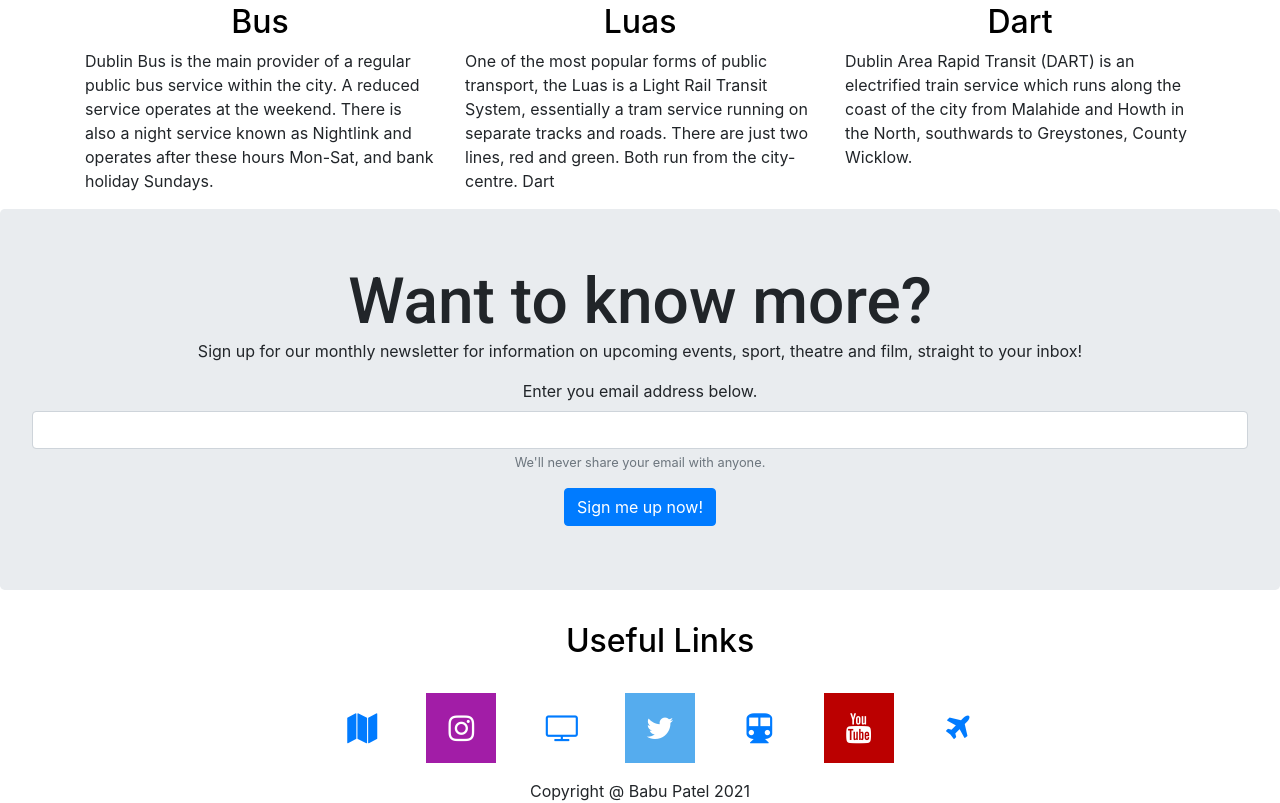
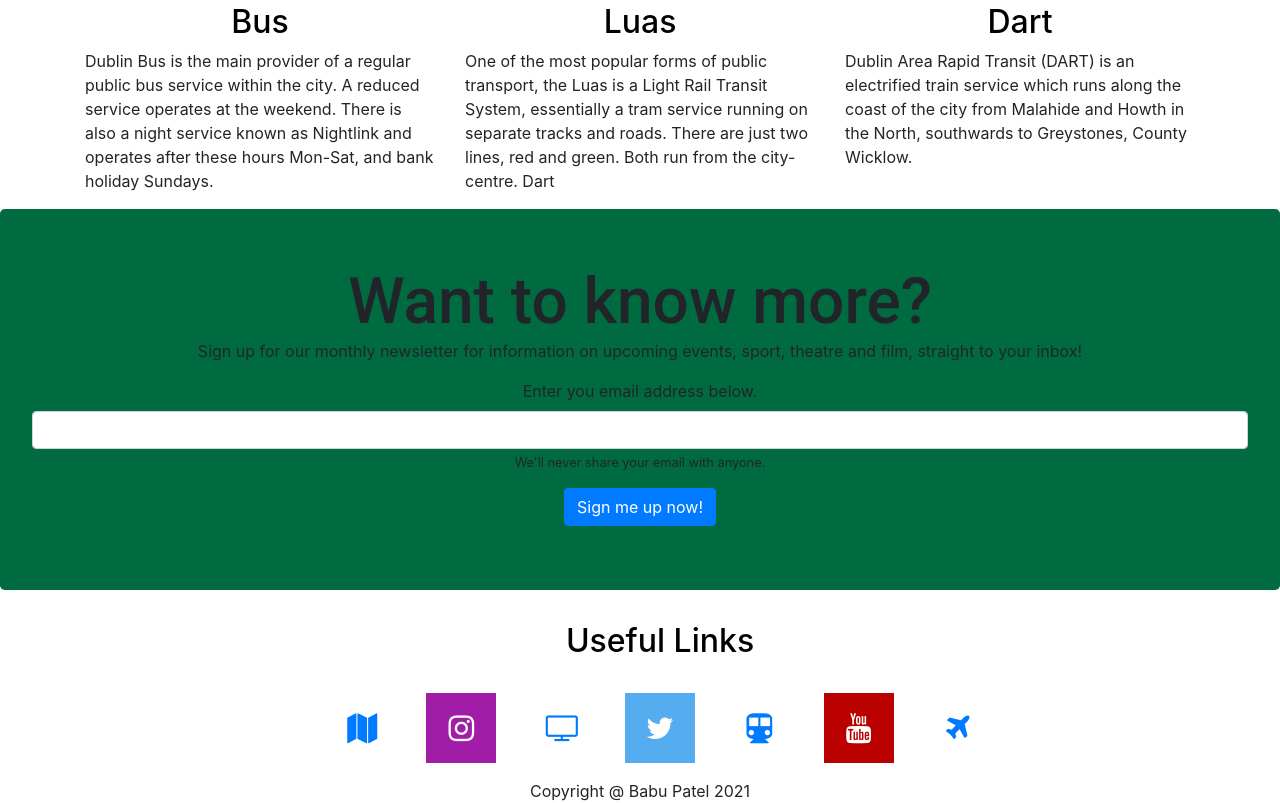
Before and after one commit to Babu-Patel-Portfolio/MS1-Easy-Guide-to-Dublin, a plain HTML site: page index.html in a window 1280 px wide. Shown: the part 4869-5672 px from the top of the page. Drawn offline with nearby package versions, Linux system fonts and the light colour scheme.

Commit message:
added background color  to sign up form

```diff
--- a/assets/css/style.css
+++ b/assets/css/style.css
@@ -48,11 +48,9 @@ h3 {
 }
 
 
-/*--------------------------------------------------footer */
 
-footer  {
-   height: 100px;
-}
+
+/*--------------------------------------------------social media */
 
 .social-media {
    text-align:  center;
@@ -63,6 +61,15 @@ footer  {
   margin: 1%;
   padding: 0%;
 }
+
+/*--------------------------------------------------footer */
+
+
+
+footer  {
+   height: 100px;
+}
+
 
 
 
@@ -118,6 +125,8 @@ background-size: cover;
 color: #FFFFFF;
 }
 
+
+
   /*------------------------- Style for font awesome icons */
 .fa {
   padding: 20px;
--- a/index.html
+++ b/index.html
@@ -301,17 +301,16 @@
     <!-- Sign up Section-->
     <!--https://getbootstrap.com/docs/4.6/components/forms/ -->
     <section>
-        <div class="jumbotron sign text-center">
+        <div style="background-color:#006b41;" class="jumbotron sign text-center">
             <h1 id="sign">Want to know more?</h1>
             <p>Sign up for our monthly newsletter for information on upcoming events, sport, theatre and film, straight to
                 your inbox!</p>
-            <form>
+           <form>
                 <div class="form-group">
                     <label for="exampleInputEmail1"> Enter you email address below. </label>
                     <input type="email" class="form-control" id="exampleInputEmail1" aria-describedby="emailHelp">
-                    <small id="emailHelp" class="form-text text-muted">We'll never share your email with anyone.</small>
+                    <small id="emailHelp" class="form-text">We'll never share your email with anyone.</small>
                 </div>
-
                 <button type="submit" class="btn btn-primary">Sign me up now!</button>
             </form>
         </div>
```
